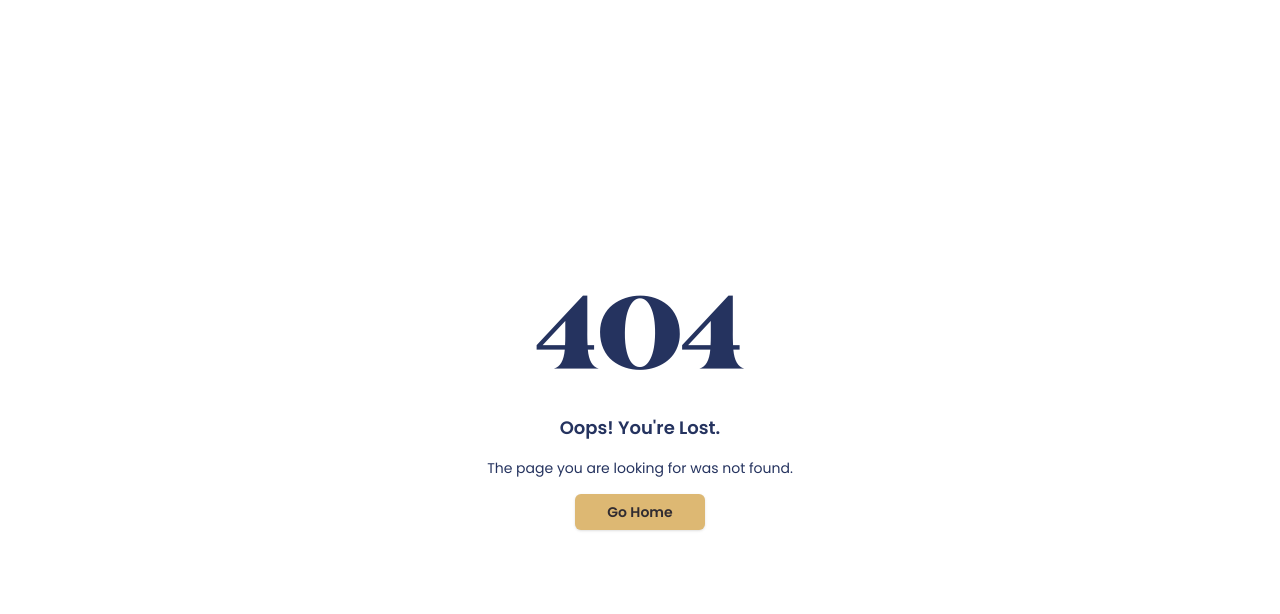
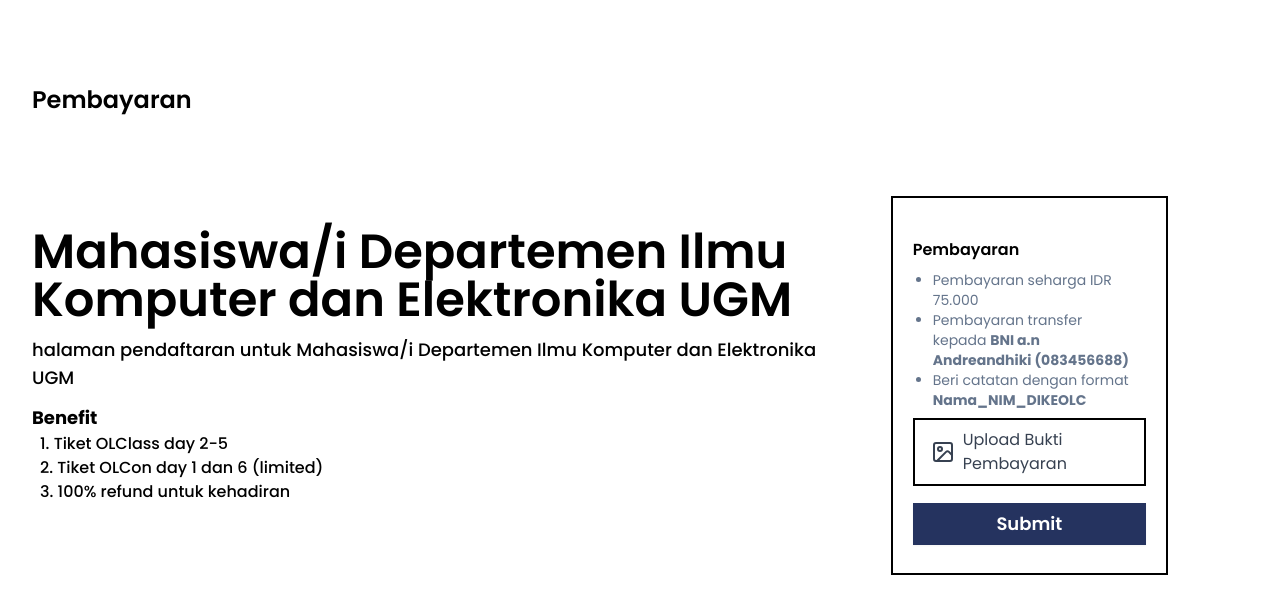
Before and after one commit to vityasyyy/olc_2024_dev, a Next.js app in the folder frontend/: page /payment in a window 1280 px wide. Before the commit this address had no page. Shown: the top 614 px of the page. Built offline with nearby package versions, Linux system fonts and the light colour scheme.

Commit message:
Payment low-fidel

```diff
--- /dev/null
+++ b/frontend/app/payment/page.jsx
@@ -0,0 +1,81 @@
+"use client"
+import BackButton from "@/components/global/BackButton";
+import ContainerLarge from "@/components/global/ContainerLarge";
+import { Button } from "@/components/ui/button";
+import { useState } from "react";
+import { Image } from "lucide-react";
+
+const Payment = () => {
+
+    const [file, setFile] = useState(null);
+    const handleFileUpload = (e) => setFile(e.target.files[0]);
+    const handleSubmit = (e) => e.preventDefault();
+
+
+    return (
+
+        <>
+            <ContainerLarge>
+                <BackButton />
+                <h3 className="mt-6 mb-8 text-xl font-semibold md:text-2xl lg:mt-4">Pembayaran</h3>
+                <div className=" flex flex-col gap-16 lg:flex-row lg:gap-8 lg:pr-20">
+                    <div className="flex flex-col gap-2 lg:mt-20  lg:max-w-[52rem] lg:max-h-72 " >
+                        <h1 className="text-2xl font-semibold md:text-4xl lg:text-5xl  ">Mahasiswa/i Departemen Ilmu Komputer dan Elektronika UGM</h1>
+                        <p className="my-1 text-lg font-medium">halaman pendaftaran untuk Mahasiswa/i Departemen Ilmu Komputer dan Elektronika UGM</p>
+                        <BenefitList />
+                    </div>
+
+                    <div className="flex justify-center items-center">
+                    <div className="mb-32 px-[20px] py-[28px] flex flex-col gap-px border-2 max-w-lg min-w-sm md:min-w-md lg:pt-6 lg:my-12 border-black">
+                        <form onSubmit={handleSubmit} className=" mb-3 md:mb-0 lg:py-4">
+                            <h4 className="hidden text-md font-semibold sm:block">Pembayaran</h4>
+                            <Info />
+                            <div className="mt-2 py-2 px-4 flex flex-row justify-center items-center border-2 border-black mb-5 md:mb-2 lg:mb-0 ">
+                                <label className="flex items-center text-md gap-2 text-gray-700 hover:cursor-pointer" htmlFor="file-upload">
+                                    <span className="block"><Image /></span>Upload Bukti Pembayaran
+                                </label>
+                                <input
+                                    type="file"
+                                    id="file-upload"
+                                    onChange={handleFileUpload}
+                                    className="file:mr-4 file:py-2 file:border-0 file:text-sm file:bg-blue-50 hidden"
+                                />
+                            </div>
+
+                        </form>
+                        <Button className="rounded-none text-lg h-[42px]" variant="secondary">Submit</Button>
+                    </div>
+                    </div>
+                </div>
+
+            </ContainerLarge>
+        </>
+    )
+}
+
+export default Payment;
+
+const BenefitList = () => {
+    return (
+        <div>
+            <p className="text-lg font-bold">Benefit</p>
+            <ol className="list-decimal list-inside mx-2 font-medium">
+                <li>Tiket OLClass day 2-5</li>
+                <li>Tiket OLCon day 1 dan 6 (limited)</li>
+                <li>100% refund untuk kehadiran</li>
+            </ol>
+        </div>
+    )
+}
+
+const Info = () => {
+    return (
+        <div className="mt-2 mb-0">
+            <ol className="pl-3 text-sm list-disc list-outside mx-2 text-slate-500">
+                <li>Pembayaran seharga IDR 75.000</li>
+                <li>Pembayaran transfer kepada <strong>BNI a.n Andreandhiki (083456688)</strong></li>
+                <li>Beri catatan dengan format <strong>Nama_NIM_DIKEOLC</strong></li>
+            </ol>
+        </div>
+    )
+}
--- a/frontend/components/home/Hero.jsx
+++ b/frontend/components/home/Hero.jsx
@@ -1,5 +1,5 @@
 import ContainerLarge from "../global/ContainerLarge";
-import { Button } from "../ui/Button";
+import { Button } from "../ui/button";
 import Image from "next/image";
 import { Menu } from "lucide-react";
 
```
